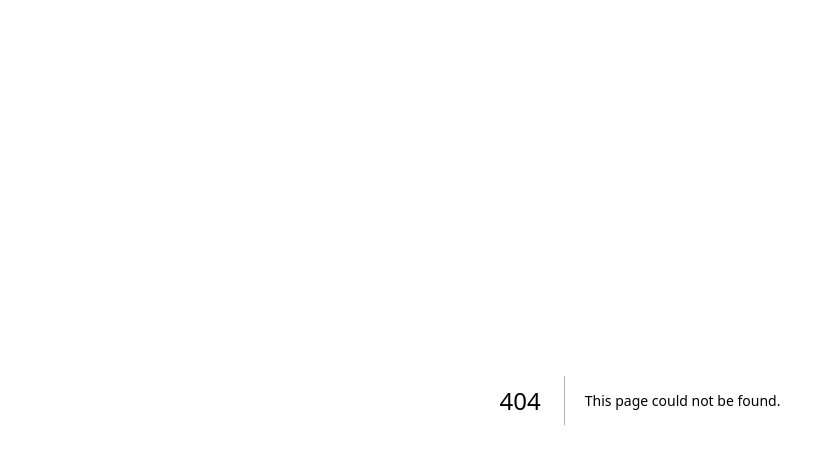
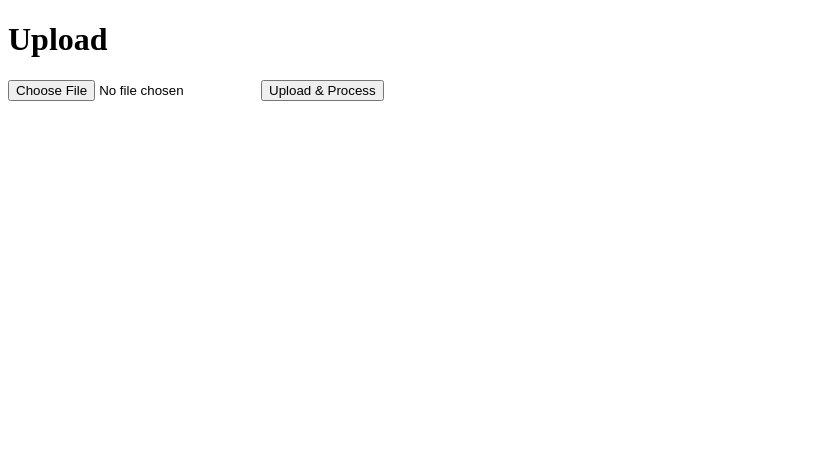
Before and after one commit to tmansmann0/sora-2-improver, a Next.js app: page /upload in a window 1280 px wide. Before the commit this address had no page. Shown: the top 464 px of the page, without its empty margins (0-835 px from the left). Built offline with nearby package versions, Linux system fonts and the light colour scheme.

Commit message:
Create upload page for file uplAdd upload page with file upload and validationoads and processing

```diff
--- /dev/null
+++ b/pages/upload.js
@@ -0,0 +1,49 @@
+import { useState } from 'react';
+import { useRouter } from 'next/router';
+
+export default function UploadPage() {
+  const [file, setFile] = useState(null);
+  const [error, setError] = useState(null);
+  const router = useRouter();
+  const preset = router.query.p;
+
+  const maxFileSize = 50 * 1024 * 1024; // 50MB
+
+  const handleSubmit = async (e) => {
+    e.preventDefault();
+    if (!file) {
+      setError('Please select a file.');
+      return;
+    }
+    if (file.size > maxFileSize) {
+      setError('File exceeds 50MB.');
+      return;
+    }
+    const form = new FormData();
+    form.append('file', file);
+    form.append('preset', preset);
+
+    const response = await fetch('/api/process', {
+      method: 'POST',
+      body: form,
+    });
+
+    const data = await response.json();
+    if (!response.ok) {
+      setError(data.error || 'Something went wrong.');
+    } else {
+      alert('Processing started! Check back for results.');
+    }
+  };
+
+  return (
+    <div>
+      <h1>Upload</h1>
+      <form onSubmit={handleSubmit}>
+        <input type="file" onChange={(e) => setFile(e.target.files?.[0])} />
+        {error && <p style={{ color: 'red' }}>{error}</p>}
+        <button type="submit">Upload & Process</button>
+      </form>
+    </div>
+  );
+}
```
